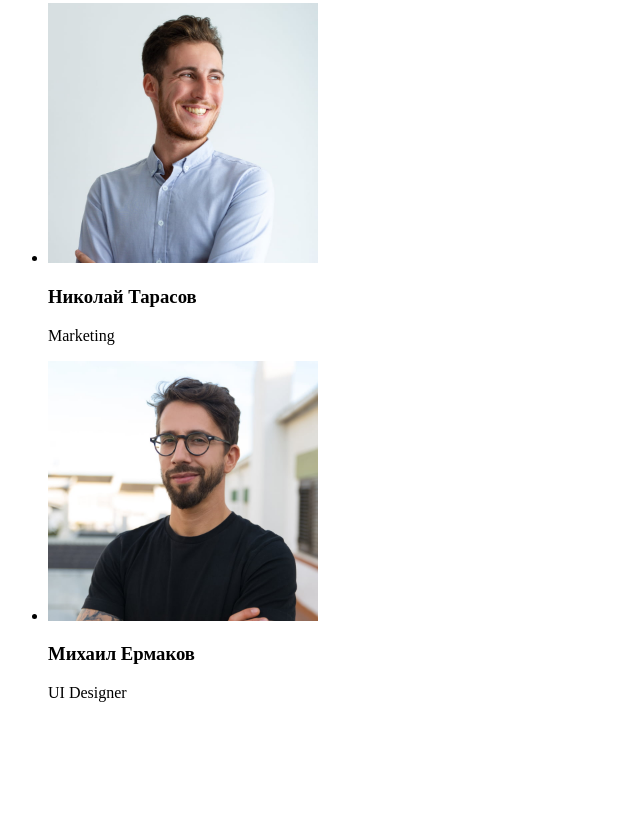
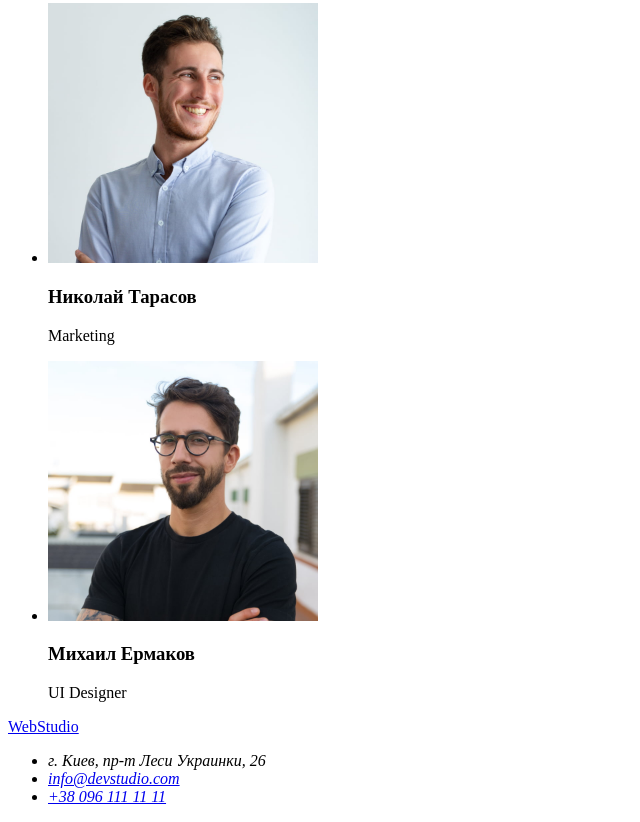
Before and after one commit to ISoRkAI/goit-markup-hw-01, a plain HTML site: page index.html in a window 1280 px wide. Shown: the part 2333-3155 px from the top of the page, without its empty margins (0-640 px from the left). Before the commit the page ends 3051 px from the top, so only its background shows below. Drawn offline with Linux system fonts and the light colour scheme.

Commit message:
Добавляет Footer

```diff
--- a/index.html
+++ b/index.html
@@ -90,6 +90,14 @@
         </section>
     </main>
     <footer>
+        <a href="./index.html" title="Главная страница">WebStudio</a>
+        <address>
+            <ul>
+                <li>г. Киев, пр-т Леси Украинки, 26</a></li>
+                <li><a href="mailto:info@devstudio.com">info@devstudio.com</a></li>
+                <li><a href="tel:+380961111111">+38 096 111 11 11</a></li>
+            </ul>
+        </address>
     </footer>
 </body>
 
```
